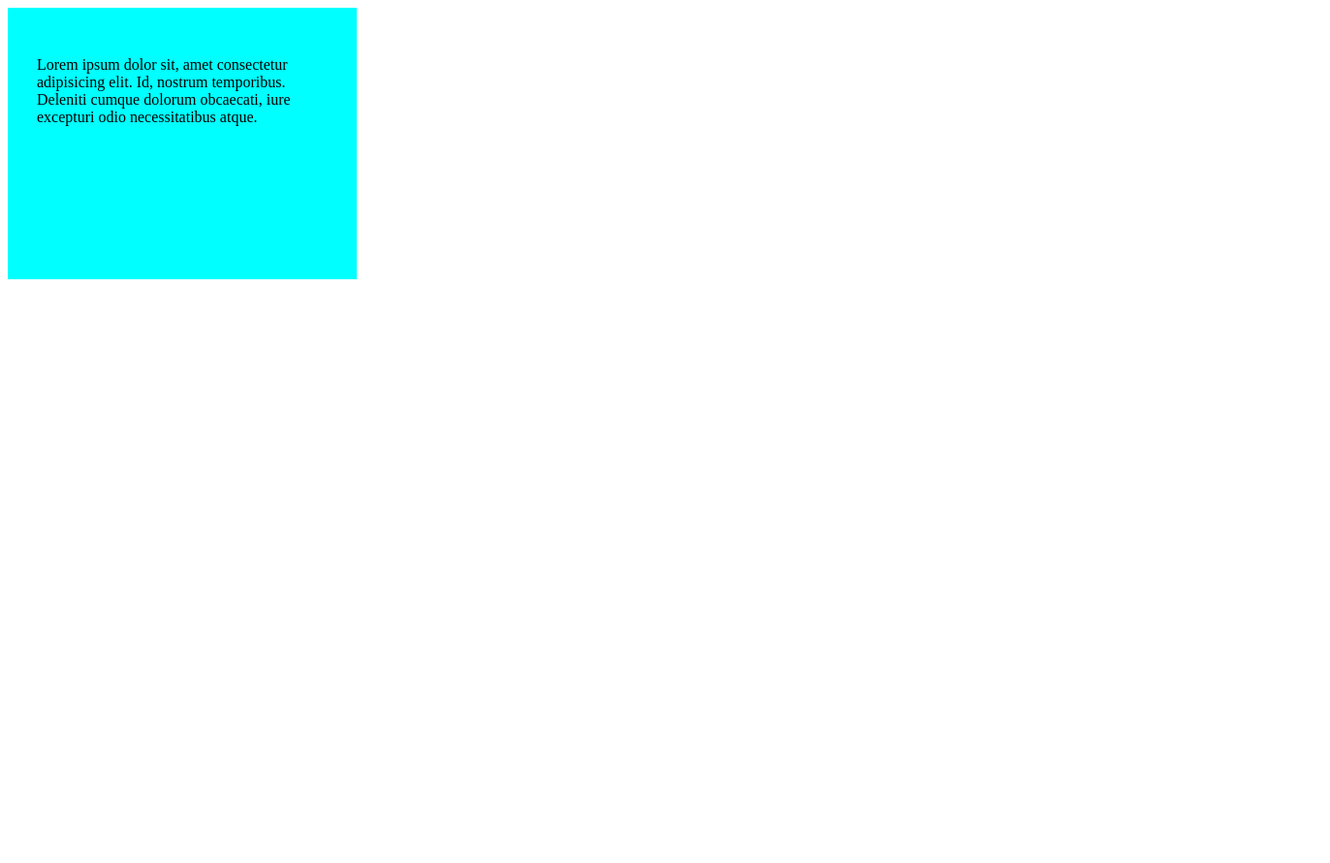
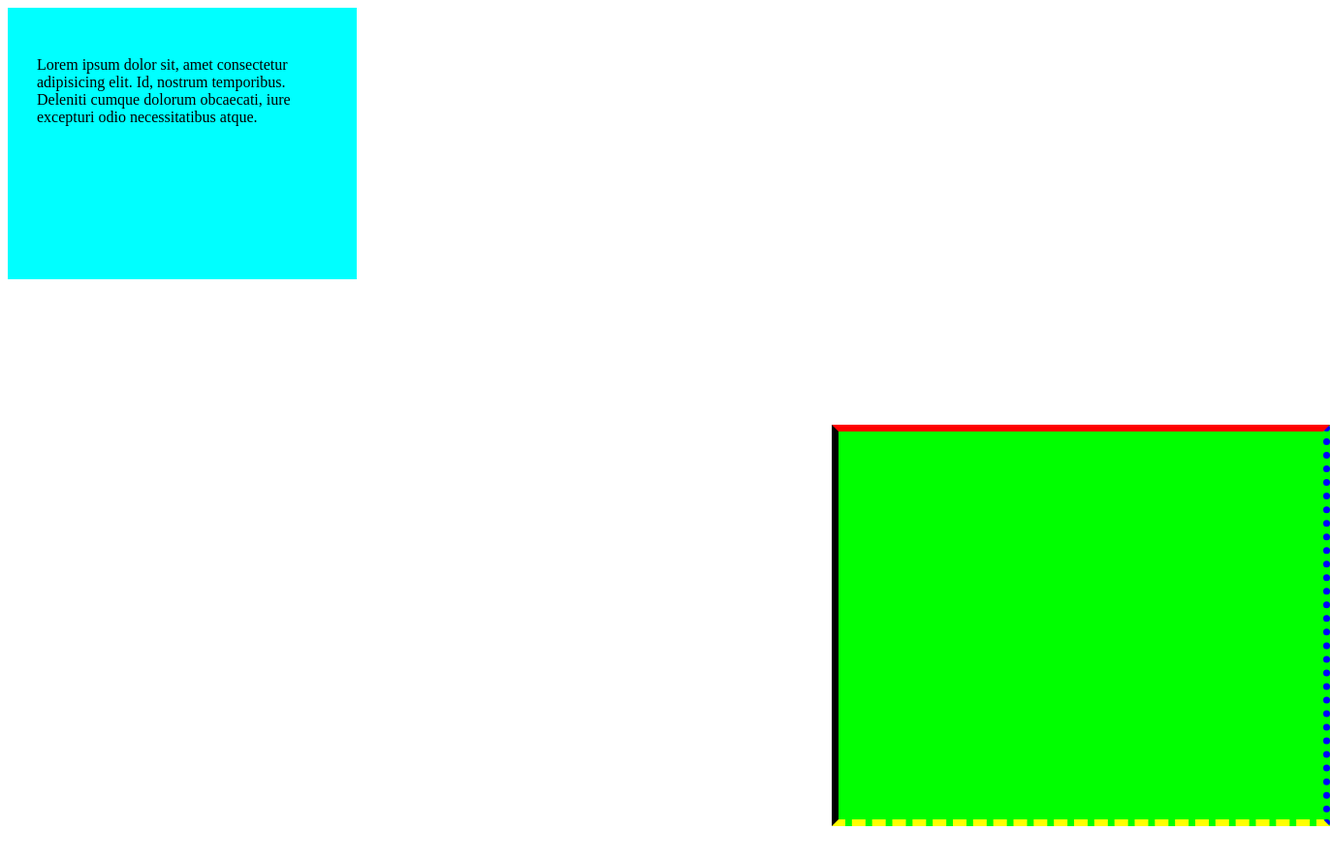
Before and after one commit to SH-rifat/HW-saturday, a plain HTML site: page index.html in a window 1280 px wide. Shown: the whole page at 97% size, 1372 px wide, since content can reach past the window. Before the commit the page ends 800 px from the top, so only its background shows below. Drawn offline with Linux system fonts and the light colour scheme.

Commit message:
clas test-1

```diff
--- a/index.html
+++ b/index.html
@@ -8,5 +8,11 @@
             Lorem ipsum dolor sit, amet consectetur adipisicing elit. Id, nostrum temporibus. Deleniti cumque dolorum obcaecati, iure excepturi odio necessitatibus atque.
         </div>
 
+        <div class="test-1">
+            <div class="set-1"></div>
+            <div class="set-2"></div>
+            <div class="set-3"></div>
+        </div>
+
     </body>
 </html>
--- a/style.css
+++ b/style.css
@@ -4,3 +4,13 @@
     width: 300px;
     padding: 50px 30px 30px 30px;
 }
+.test-1{
+    background-color: lime;
+    height: 400px;
+    width: 500px;
+    margin: 150px 850px;
+    border-top: 7px solid red;
+    border-right: 7px dotted blue;
+    border-bottom: 7px dashed yellow;
+    border-left: 7px solid black;
+}
```
